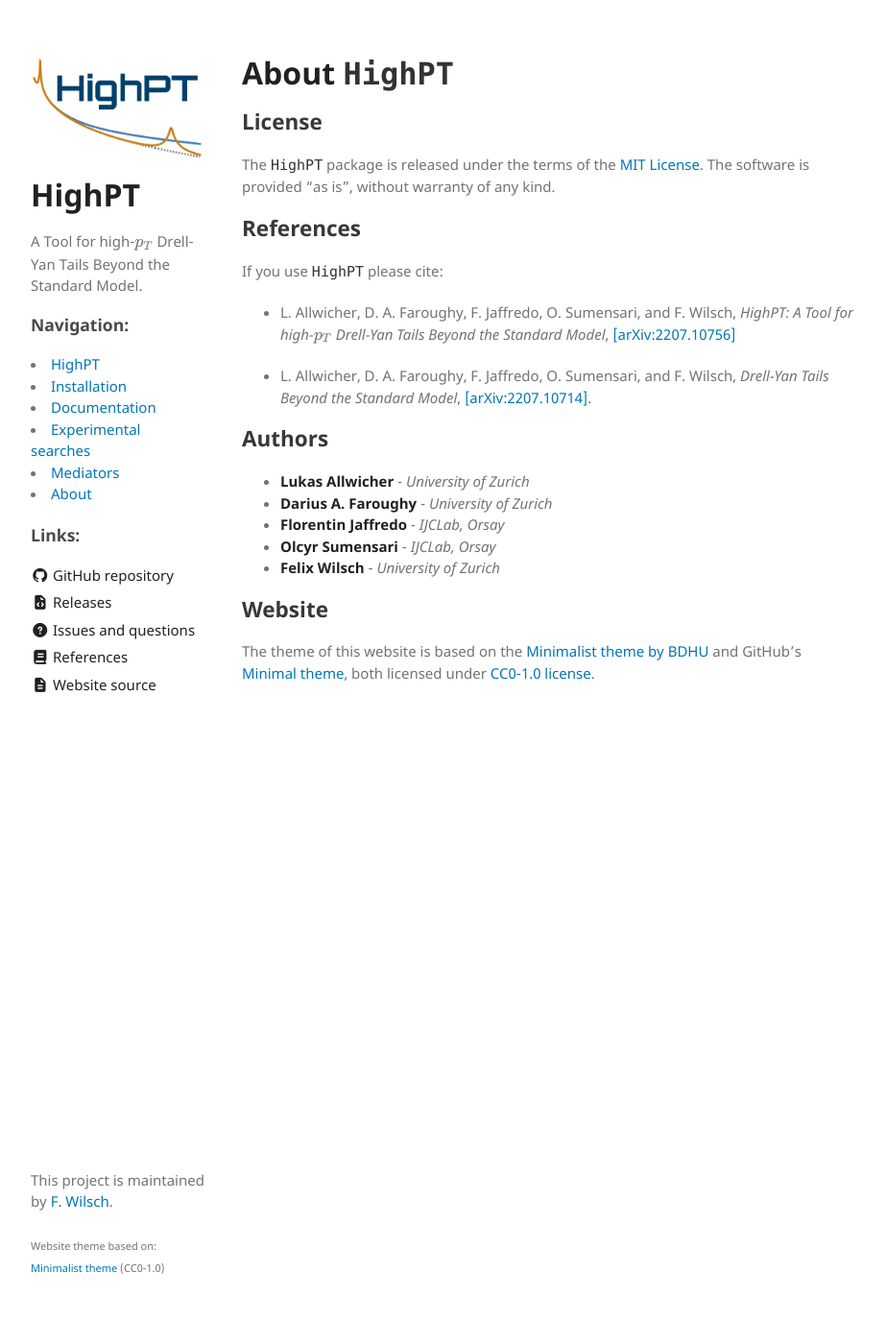
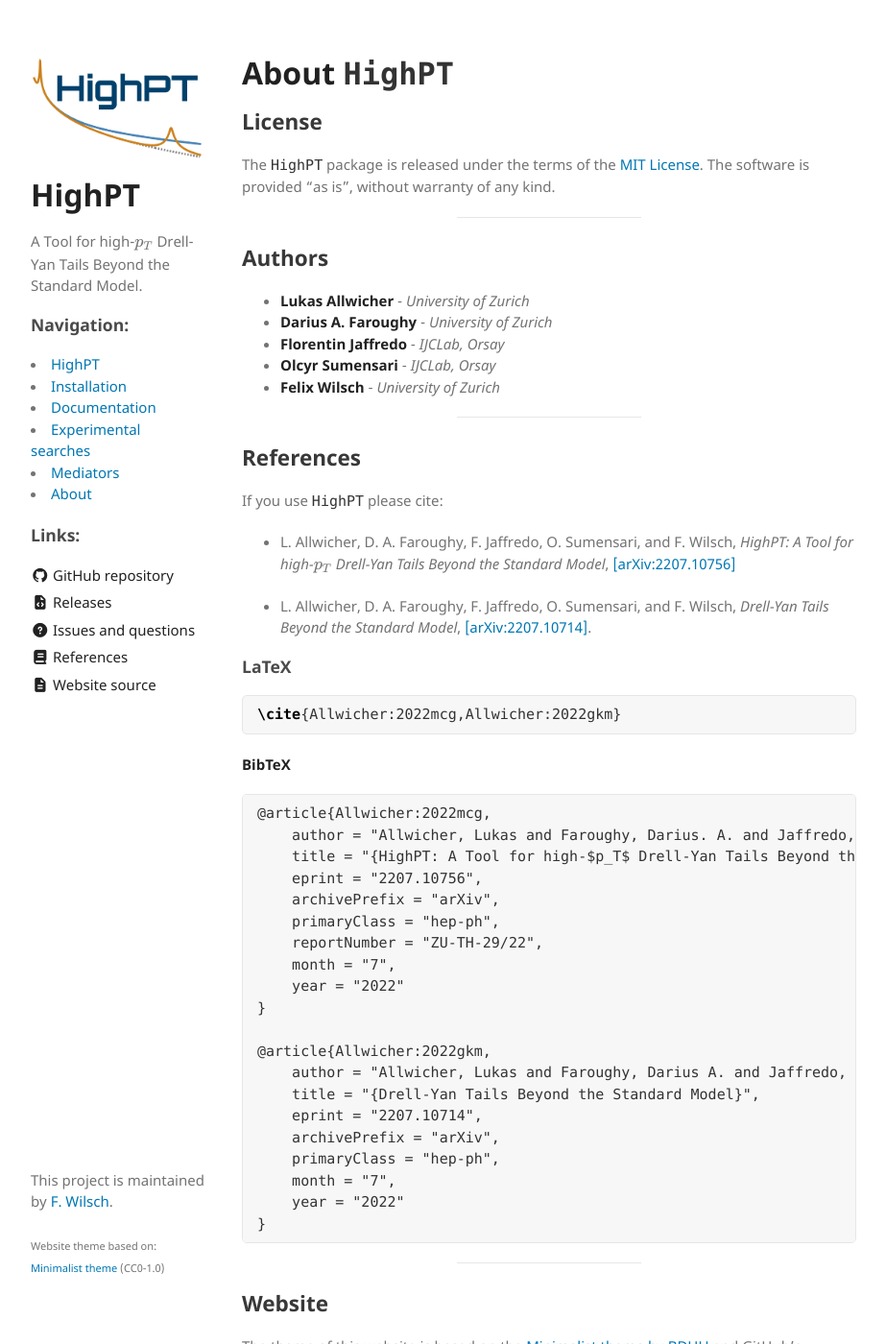
Before and after one commit to HighPT/HighPT.github.io, a Jekyll site: the page built from about.md, in a window 1280 px wide and 1400 px high. Shown: the whole window at 96% size, without its empty margins (178-1101 px from the left). Built offline with Jekyll 4.4.1, drawn with Linux system fonts in a browser that asks for light colours.

Commit message:
added bibtex citations

````diff
--- a/about.md
+++ b/about.md
@@ -9,6 +9,17 @@ katex: true
 
 The `HighPT` package is released under the terms of the [MIT License](https://github.com/HighPT/HighPT/blob/master/LICENSE). The software is provided "as is", without warranty of any kind.
 
+---
+
+## Authors
+
+* **Lukas Allwicher** - *University of Zurich*
+* **Darius A. Faroughy** - *University of Zurich*
+* **Florentin Jaffredo** - *IJCLab, Orsay*
+* **Olcyr Sumensari** - *IJCLab, Orsay*
+* **Felix Wilsch** - *University of Zurich*
+
+---
 
 ## References
 
@@ -18,13 +29,36 @@ If you use `HighPT` please cite:
 
 * L. Allwicher, D. A. Faroughy, F. Jaffredo, O. Sumensari, and F. Wilsch, *Drell-Yan Tails Beyond the Standard Model*, [\[arXiv:2207.10714\]](http://arxiv.org/abs/2207.10714).
 
-## Authors
+### LaTeX
 
-* **Lukas Allwicher** - *University of Zurich*
-* **Darius A. Faroughy** - *University of Zurich*
-* **Florentin Jaffredo** - *IJCLab, Orsay*
-* **Olcyr Sumensari** - *IJCLab, Orsay*
-* **Felix Wilsch** - *University of Zurich*
+```latex
+\cite{Allwicher:2022mcg,Allwicher:2022gkm}
+```
+**BibTeX**
+```
+@article{Allwicher:2022mcg,
+    author = "Allwicher, Lukas and Faroughy, Darius. A. and Jaffredo, Florentin and Sumensari, Olcyr and Wilsch, Felix",
+    title = "{HighPT: A Tool for high-$p_T$ Drell-Yan Tails Beyond the Standard Model}",
+    eprint = "2207.10756",
+    archivePrefix = "arXiv",
+    primaryClass = "hep-ph",
+    reportNumber = "ZU-TH-29/22",
+    month = "7",
+    year = "2022"
+}
+
+@article{Allwicher:2022gkm,
+    author = "Allwicher, Lukas and Faroughy, Darius A. and Jaffredo, Florentin and Sumensari, Olcyr and Wilsch, Felix",
+    title = "{Drell-Yan Tails Beyond the Standard Model}",
+    eprint = "2207.10714",
+    archivePrefix = "arXiv",
+    primaryClass = "hep-ph",
+    month = "7",
+    year = "2022"
+}
+```
+
+---
 
 ## Website
 
````
Also changed, not shown: index.md (+15 -0 lines).
